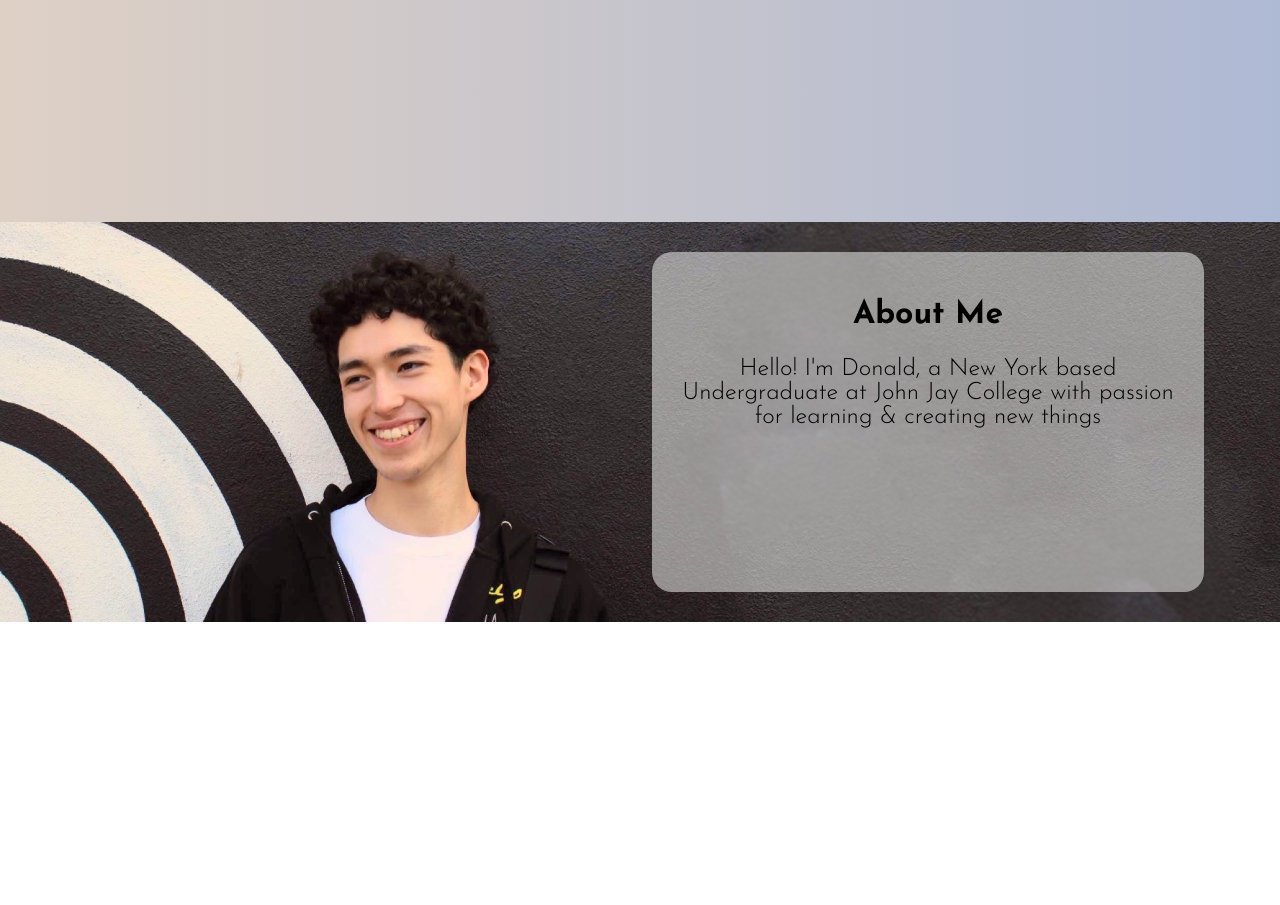
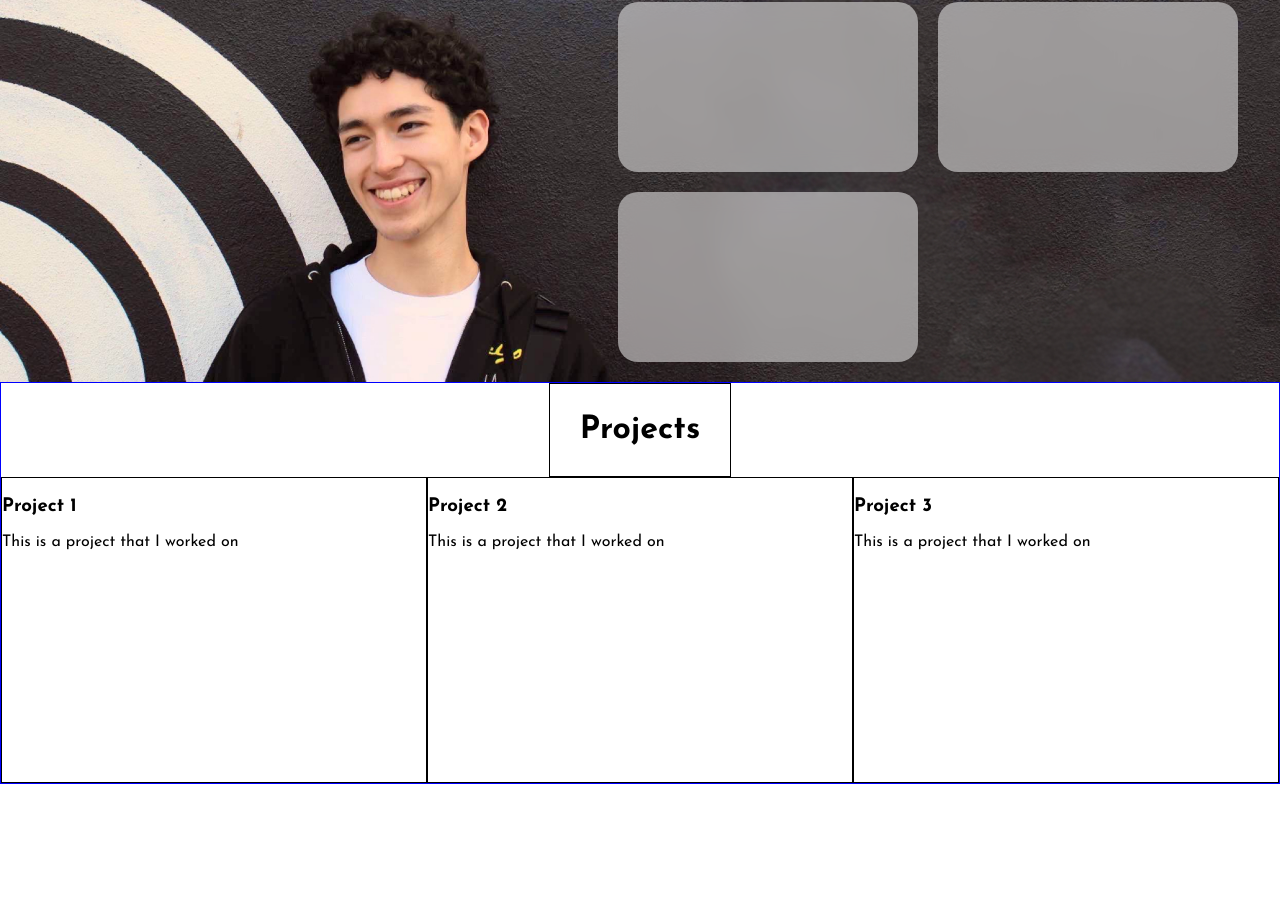
Before and after one commit to bananadonn/Personal-Website2, a plain HTML site: page index.html in a window 1280 px wide. Shown: the part 418-1323 px from the top of the page. After the commit the page ends 1202 px from the top, so only its background shows below. Drawn offline with Linux system fonts and the light colour scheme.

Commit message:
changes to about and simple projects structure

```diff
--- a/index.html
+++ b/index.html
@@ -25,13 +25,33 @@
         </div>
     </section>
     <section class="about" id="about">
-        <div class="about-card">
-            <h2 class="about-title">About Me</h2>
-            <p class="about-text"> Hello! I'm Donald, a New York based Undergraduate at John Jay College with passion for learning & creating new things </p>
+        <div class="about-card-container">
+            <div class="about-card first-card">
+            </div>
+            <div class="about-card">
+            </div>
+            <div class="about-card">
+            </div>
 
         </div>
     </section>
-    <section class="fill">  </section>
+    <section class="projects" id="projects">
+        <div class="projects-container">
+            <h2 class="projects-title">Projects</h2>
+            <div class="project-card first-project">
+                <h3 class="project-name">Project 1</h3>
+                <p class="project-description">This is a project that I worked on</p>
+            </div>
+            <div class="project-card second-project">
+                <h3 class="project-name">Project 2</h3>
+                <p class="project-description">This is a project that I worked on</p>
+            </div>
+            <div class="project-card third-project">
+                <h3 class="project-name">Project 3</h3>
+                <p class="project-description">This is a project that I worked on</p>
+            </div>
+        </div>
+    </section>
 
 
 </body>
--- a/styles.css
+++ b/styles.css
@@ -39,7 +39,7 @@ body{
 /* The following refers to the first gradient section of the website. */
 .home{
     background: linear-gradient(to right, rgb(222, 208, 197),rgb(174, 185, 212));
-    height: 80vh;
+    height: 50vh;
     width: 100%;
 }
 .box-for-name{
@@ -53,10 +53,10 @@ body{
     text-decoration: none;
 }
 .my-name{
-    font-size: clamp(2rem, 10vw, 6rem);
+    font-size: clamp(5rem, 10vw, 6rem);
     font-weight: 700;
     color: white;
-    margin:10px;
+    margin:auto;
     padding:0;
     transition: font-size 0.5s ease;
 }
@@ -81,13 +81,24 @@ body{
     width: 100%;
 
 }
-.about-card{
-    width: 40%;
-    height: 75%;
+.about-card-container{
+    display: grid;
+    grid-template-rows: 1fr 1fr;
+    grid-template-columns: 1fr 1fr;
+    width: 50%;
+    height: 95%;
     margin-left: 45%;
     border-radius: 20px;
+}
+.about-card{
     background: rgba(255, 255, 255, 0.5);
+    backdrop-filter: blur(10px);
+    border-radius: 20px;
+    margin: 10px;
     padding: 20px;
+}
+.about-card:hover{
+    background: rgba(255, 255, 255, 0.7);
 }
 .about-title{
     font-size: 2rem;
@@ -101,6 +112,24 @@ body{
     color: black;
     text-align: center;
 }
-.fill{
-    height: 100vh;
+.projects{
+    height: 50vh;
 }
+.projects-container{
+    display: grid;
+    grid-template-rows: auto 1fr;
+    grid-template-columns: repeat(3, 1fr);;
+    height: 100%;
+    border: 1px solid blue;
+}
+.projects-title{
+    margin: auto;
+    padding: 30px;
+    border: 1px solid black;
+    grid-column: 1/4;
+    font-size: 2rem;
+}
+.project-card{
+
+    border:1px solid black;
+}
```
